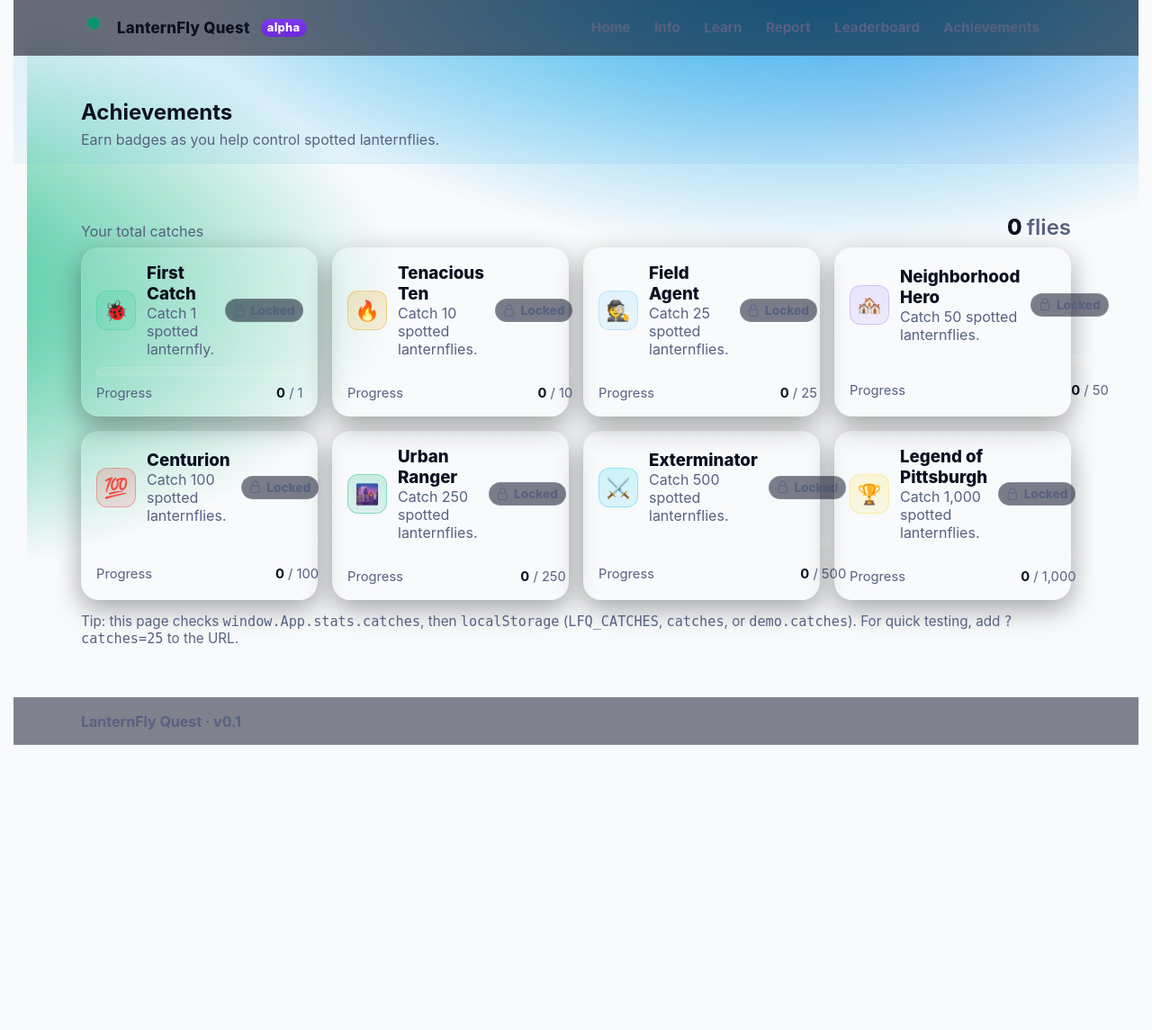
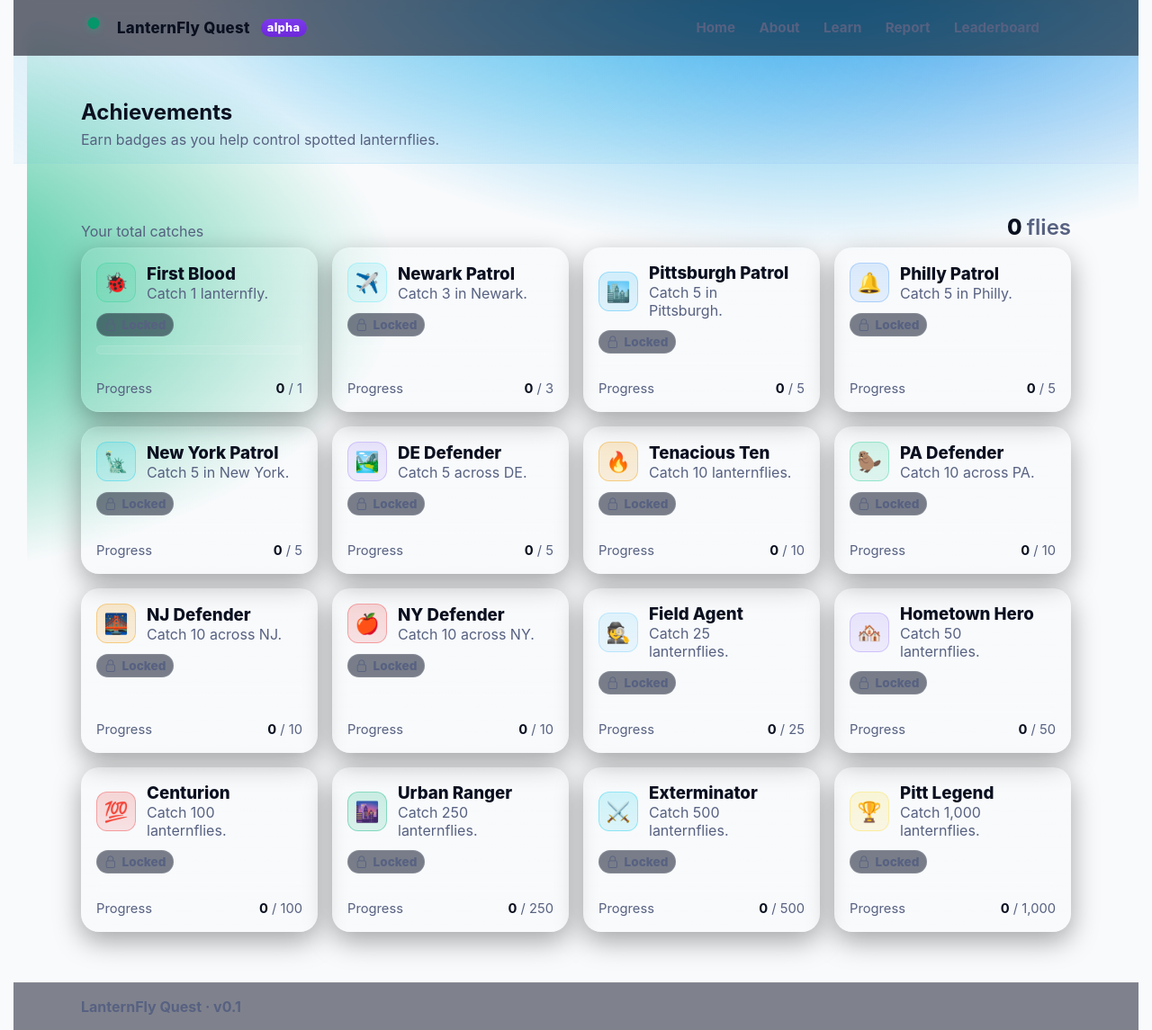
Before and after one commit to thesuperRL/HackCMU-2025, a Python web app: template templates/achievements.html in a window 1280 px wide. Shown: the whole page at 90% size. Before the commit the page ends 828 px from the top, so only its background shows below. Run offline with Jinja, Linux system fonts and the light colour scheme; the template is opened without the code that fills it, so the values that code supplies are empty; some libraries are stand-ins or nearby versions.

Commit message:
added more achievement stufff

```diff
--- a/static/css/style.css
+++ b/static/css/style.css
@@ -487,3 +487,78 @@ html {
   margin: 0;
   line-height: 1.4;
 }
+
+
+/* Header: only the middle column may shrink; side columns stay comfy */
+.achv-head{
+  display: grid;
+  grid-template-columns: auto minmax(0, 1fr) auto; /* key: minmax(0,1fr) */
+  gap: 12px;
+  align-items: center;
+}
+
+/* Prevent the side columns from shrinking */
+.achv-badge,
+.achv-status{
+  flex: 0 0 auto;      /* for safety if flex ends up applied somewhere */
+  min-width: max-content;
+}
+
+/* Allow the middle column to wrap properly (the magic min-width:0 for grid items) */
+.achv-head-main{
+  min-width: 0;        /* critical so text wraps instead of squishing others */
+}
+
+/* Titles: wrap nicely and avoid overflow; clamp to 2 lines to keep cards tidy */
+.achv-title{
+  margin: 0;
+  font-weight: 800;
+  overflow-wrap: anywhere;     /* handles veryLongWordsOrURLs */
+  display: -webkit-box;
+  -webkit-line-clamp: 2;       /* show up to 2 lines */
+  -webkit-box-orient: vertical;
+  overflow: hidden;
+}
+
+/* Descriptions wrap normally but don’t stretch the card too much */
+.achv-desc{
+  margin: 0;
+  color: var(--muted);
+  overflow-wrap: break-word;
+}
+
+/* Keep the status pill readable and unsquished */
+.achv-status{
+  white-space: nowrap;
+  font-weight: 800;
+  font-size: .85rem;
+  padding: 4px 8px;
+  border-radius: 999px;
+  border: 1px solid rgba(255,255,255,.10);
+}
+
+/* Make every card the same visual height across the row */
+.achv-grid{
+  align-items: stretch;     /* already present; keeps card heights even */
+}
+.achv-card{
+  display: grid;
+  grid-auto-rows: min-content auto min-content; /* header / flexible / footer */
+}
+
+/* On narrower widths, let the status wrap under the title instead of squishing */
+@media (max-width: 50000px){
+  .achv-head{
+    grid-template-columns: auto minmax(0,1fr);  /* drop the third column */
+    grid-template-areas:
+      "badge main"
+      "status status";
+    row-gap: 8px;
+  }
+  .achv-badge{ grid-area: badge; }
+  .achv-head-main{ grid-area: main; }
+  .achv-status{
+    grid-area: status;
+    justify-self: start;    /* align left under the text */
+  }
+}
--- a/templates/achievements.html
+++ b/templates/achievements.html
@@ -1,5 +1,7 @@
 <!DOCTYPE html>
 <html lang="en">
+
+
 <head>
   <meta charset="UTF-8" />
   <meta name="viewport" content="width=device-width, initial-scale=1"/>
@@ -9,7 +11,7 @@
   <link rel="stylesheet" href="https://cdn.jsdelivr.net/npm/bootstrap-icons@1.13.1/font/bootstrap-icons.min.css"/>
   <link rel="stylesheet" href="{{ url_for('static', filename='css/style.css') }}" />
 
-  <!-- Page-scoped styles (kept minimal; won’t conflict with your CSS) -->
+  <!-- Page-scoped styles -->
   <style>
     .achv-hero {
       padding: 48px 0 16px;
@@ -27,14 +29,15 @@
     .achv-kicker { color: var(--muted); margin: 0 }
     .achv-total { font-weight: 800; font-size: 1.5rem; margin: 0 }
 
+    /* Center the last row nicely on any screen size */
     .achv-grid {
       display: grid;
-      grid-template-columns: repeat(4, minmax(0,1fr));
+      grid-template-columns: repeat(auto-fit, minmax(240px, 1fr));
       gap: 16px;
+      justify-content: center;   /* centers the final row */
+      align-items: stretch;
     }
-    @media (max-width: 1100px) { .achv-grid { grid-template-columns: repeat(3, minmax(0,1fr)); } }
-    @media (max-width: 780px)  { .achv-grid { grid-template-columns: repeat(2, minmax(0,1fr)); } }
-    @media (max-width: 520px)  { .achv-grid { grid-template-columns: 1fr; } }
+    @media (max-width: 520px) { .achv-grid { grid-template-columns: 1fr; } }
 
     .achv-card {
       background: linear-gradient(180deg, rgba(255,255,255,.07), rgba(255,255,255,.02));
@@ -59,17 +62,15 @@
       color: #7dd3fc;
       font-size: 22px;
     }
-    .achv-title {
-      font-weight: 800; margin: 0;
-    }
+    .achv-title { font-weight: 800; margin: 0; }
     .achv-status {
       display: inline-flex; align-items: center; gap: 6px;
       padding: 4px 8px; border-radius: 999px; font-weight: 800; font-size: .85rem;
       border: 1px solid rgba(255,255,255,.10);
     }
-    .achv-earned   { background: rgba(34,197,94,.15); color: #86efac; border-color: rgba(34,197,94,.35); }
-    .achv-locked   { background: rgba(15,23,42,.55); color: var(--muted); }
-    .achv-desc     { color: var(--muted); margin: 0; }
+    .achv-earned { background: rgba(34,197,94,.15); color: #86efac; border-color: rgba(34,197,94,.35); }
+    .achv-locked { background: rgba(15,23,42,.55); color: var(--muted); }
+    .achv-desc   { color: var(--muted); margin: 0; }
 
     .achv-progress {
       height: 10px; border-radius: 999px; background: rgba(255,255,255,.08);
@@ -102,11 +103,10 @@
 
       <nav class="nav">
         <a href="/">Home</a>
-        <a href="/info">Info</a>
+        <a href="/info">About</a>
         <a href="/learn">Learn</a>
         <a href="/report">Report</a>
         <a href="/leaderboard">Leaderboard</a>
-        <a href="/achievements">Achievements</a>
       </nav>
 
       <div class="auth">
@@ -140,11 +140,6 @@
       </div>
 
       <div id="achievements" class="achv-grid" aria-live="polite"></div>
-
-      <div id="achvHint" style="margin-top:14px;color:var(--muted);font-size:.95rem">
-        Tip: this page checks <code>window.App.stats.catches</code>, then <code>localStorage</code> (<code>LFQ_CATCHES</code>, <code>catches</code>, or <code>demo.catches</code>).
-        For quick testing, add <code>?catches=25</code> to the URL.
-      </div>
     </div>
   </main>
 
@@ -153,29 +148,54 @@
     <div class="container footer-inner">
       <span>LanternFly Quest · v0.1</span>
     </div>
+
   </footer>
 
-  <!-- Optional: Bootstrap & Google Identity (if used globally) -->
+  <!-- Optional: Bootstrap & Google Identity -->
   <script src="https://cdn.jsdelivr.net/npm/bootstrap@5.3.0/dist/js/bootstrap.bundle.min.js"></script>
   <script src="https://accounts.google.com/gsi/client" async></script>
-
-  <!-- Your app JS (if it exposes App.stats etc.) -->
   <script src="{{ url_for('static', filename='js/main.js') }}"></script>
 
   <script>
-    // --- Config your badges here ---
-    const ACHIEVEMENTS = [
-      { id: 'first-blood',    title: 'First Catch',      req: 1,    icon: '🐞', color: '#34d399' },
-      { id: 'tenacious',      title: 'Tenacious Ten',    req: 10,   icon: '🔥', color: '#f59e0b' },
-      { id: 'field-agent',    title: 'Field Agent',      req: 25,   icon: '🕵️', color: '#7dd3fc' },
-      { id: 'neighborhood',   title: 'Neighborhood Hero',req: 50,   icon: '🏘️', color: '#a78bfa' },
-      { id: 'centurion',      title: 'Centurion',        req: 100,  icon: '💯', color: '#ef4444' },
-      { id: 'ranger',         title: 'Urban Ranger',     req: 250,  icon: '🌆', color: '#10b981' },
-      { id: 'exterminator',   title: 'Exterminator',     req: 500,  icon: '⚔️', color: '#22d3ee' },
-      { id: 'legend',         title: 'Legend of Pittsburgh', req: 1000, icon: '🏆', color: '#fde047' },
+    /* -------------------------
+       Core achievements (global)
+    ------------------------- */
+    const BASE_ACHIEVEMENTS = [
+      { id: 'first-blood',  title: 'First Blood',          req: 1,    icon: '🐞', color: '#34d399' },
+      { id: 'tenacious',    title: 'Tenacious Ten',        req: 10,   icon: '🔥', color: '#f59e0b' },
+      { id: 'field-agent',  title: 'Field Agent',          req: 25,   icon: '🕵️', color: '#7dd3fc' },
+      { id: 'neighborhood', title: 'Hometown Hero',    req: 50,   icon: '🏘️', color: '#a78bfa' },
+      { id: 'centurion',    title: 'Centurion',            req: 100,  icon: '💯', color: '#ef4444' },
+      { id: 'ranger',       title: 'Urban Ranger',         req: 250,  icon: '🌆', color: '#10b981' },
+      { id: 'exterminator', title: 'Exterminator',         req: 500,  icon: '⚔️', color: '#22d3ee' },
+      { id: 'legend',       title: 'Pitt Legend', req: 1000, icon: '🏆', color: '#fde047' },
     ];
 
-    // --- Get catches from multiple possible sources ---
+    /* ---------------------------------------------------
+       Geo achievements (cities & states) — examples
+       Provide counts via localStorage or query params.
+       LocalStorage keys:
+         - LFQ_BY_CITY  = {"Pittsburgh": 6, "Philadelphia": 3}
+         - LFQ_BY_STATE = {"PA": 15, "NJ": 8, "NY": 2}
+       Or via URL params like:
+         ?city.Pittsburgh=6&city.Philadelphia=3&state.PA=15
+    --------------------------------------------------- */
+    const CITY_TARGETS = [
+      { name: 'Pittsburgh',   req: 5,  icon: '🏙️', color: '#38bdf8' },
+      { name: 'Philly', req: 5,  icon: '🔔', color: '#60a5fa' },
+      { name: 'New York',     req: 5,  icon: '🗽', color: '#22d3ee' },
+      { name: 'Newark',       req: 3,  icon: '✈️', color: '#67e8f9' },
+    ];
+    const STATE_TARGETS = [
+      { abbr: 'PA',  name: 'PA', req: 10, icon: '🦫', color: '#34d399' },
+      { abbr: 'NJ',  name: 'NJ',   req: 10, icon: '🌉', color: '#f59e0b' },
+      { abbr: 'NY',  name: 'NY',     req: 10, icon: '🍎', color: '#ef4444' },
+      { abbr: 'DE',  name: 'DE',     req: 5,  icon: '🏞️', color: '#a78bfa' },
+    ];
+
+    /* -------------------------
+       Read totals & geo splits
+    ------------------------- */
     function getCatchesFromURL() {
       const m = location.search.match(/[?&]catches=(\d+)/i);
       return m ? parseInt(m[1], 10) : null;
@@ -202,14 +222,67 @@
           ?? 0;
     }
 
-    // --- Render helpers ---
-    function makeCard(a, catches) {
-      const earned = catches >= a.req;
-      const pct = Math.max(0, Math.min(100, Math.floor((catches / a.req) * 100)));
+    function parseObjFromLocalStorage(key) {
+      try {
+        const raw = localStorage.getItem(key);
+        return raw ? JSON.parse(raw) : {};
+      } catch { return {}; }
+    }
+    function parseGeoFromURL(prefix) {
+      // ?city.Pittsburgh=6&state.PA=15
+      const params = new URLSearchParams(location.search);
+      const out = {};
+      for (const [k,v] of params) {
+        if (k.startsWith(prefix + ".")) {
+          out[k.slice(prefix.length + 1)] = Number(v);
+        }
+      }
+      return out;
+    }
+
+    const BY_CITY  = Object.assign({}, parseObjFromLocalStorage('LFQ_BY_CITY'),  parseGeoFromURL('city'));
+    const BY_STATE = Object.assign({}, parseObjFromLocalStorage('LFQ_BY_STATE'), parseGeoFromURL('state'));
+
+    /* ---------------------------------------
+       Build geo achievements with progress
+    --------------------------------------- */
+    function buildCityAchievements() {
+      return CITY_TARGETS.map(c => ({
+        id: `city-${c.name.toLowerCase().replace(/\s+/g,'-')}`,
+        title: `${c.name} Patrol`,
+        req: c.req,
+        icon: c.icon,
+        color: c.color,
+        desc: `Catch ${c.req} in ${c.name}.`,
+        progress: Number(BY_CITY[c.name] || 0)
+      }));
+    }
+    function buildStateAchievements() {
+      return STATE_TARGETS.map(s => ({
+        id: `state-${s.abbr.toLowerCase()}`,
+        title: `${s.name} Defender`,
+        req: s.req,
+        icon: s.icon,
+        color: s.color,
+        desc: `Catch ${s.req} across ${s.name}.`,
+        progress: Number(BY_STATE[s.abbr] || 0)
+      }));
+    }
+
+    /* -------------------------
+       Render helpers
+    ------------------------- */
+    function makeCard(a, totalCatches) {
+      // If a.progress is provided (city/state), use it; else use total
+      const progress = (typeof a.progress === 'number') ? a.progress : totalCatches;
+      const earned = progress >= a.req;
+      const pct = Math.max(0, Math.min(100, Math.floor((progress / a.req) * 100)));
 
       const card = document.createElement('div');
       card.className = 'achv-card';
       card.setAttribute('data-earned', earned ? '1' : '0');
+
+      const desc = a.desc || `Catch ${a.req.toLocaleString()} lanternfl${a.req === 1 ? 'y' : 'ies'}.`;
 
       card.innerHTML = `
         <div class="achv-head">
@@ -218,7 +291,7 @@
           </div>
           <div>
             <h3 class="achv-title">${a.title}</h3>
-            <p class="achv-desc">Catch ${a.req.toLocaleString()} spotted lanternfl${a.req === 1 ? 'y' : 'ies'}.</p>
+            <p class="achv-desc">${desc}</p>
           </div>
           <span class="achv-status ${earned ? 'achv-earned' : 'achv-locked'}">
             ${earned ? '<i class="bi bi-check-circle"></i> Earned' : '<i class="bi bi-lock"></i> Locked'}
@@ -229,24 +302,32 @@
 
         <div class="achv-req">
           <span>Progress</span>
-          <span><strong>${Math.min(catches, a.req).toLocaleString()}</strong> / ${a.req.toLocaleString()}</span>
+          <span><strong>${Math.min(progress, a.req).toLocaleString()}</strong> / ${a.req.toLocaleString()}</span>
         </div>
       `;
       return card;
     }
 
-    // --- Bootstrap the page ---
+    /* -------------------------
+       Bootstrap render
+    ------------------------- */
     (function initAchievements(){
-      const catches = getCatches();
-      document.getElementById('achvCatches').textContent = catches.toLocaleString();
+      const total = getCatches();
+      document.getElementById('achvCatches').textContent = total.toLocaleString();
+
+      // Combine base + geo achievements
+      const achievements = [
+        ...BASE_ACHIEVEMENTS,
+        ...buildCityAchievements(),
+        ...buildStateAchievements(),
+      ];
+
+      // Sort by requirement to keep things tidy
+      achievements.sort((a,b) => a.req - b.req);
 
       const grid = document.getElementById('achievements');
       grid.innerHTML = '';
-
-      // Sort by requirement ascending, render
-      ACHIEVEMENTS.sort((a,b) => a.req - b.req).forEach(a => {
-        grid.appendChild(makeCard(a, catches));
-      });
+      achievements.forEach(a => grid.appendChild(makeCard(a, total)));
     })();
   </script>
 </body>
```
